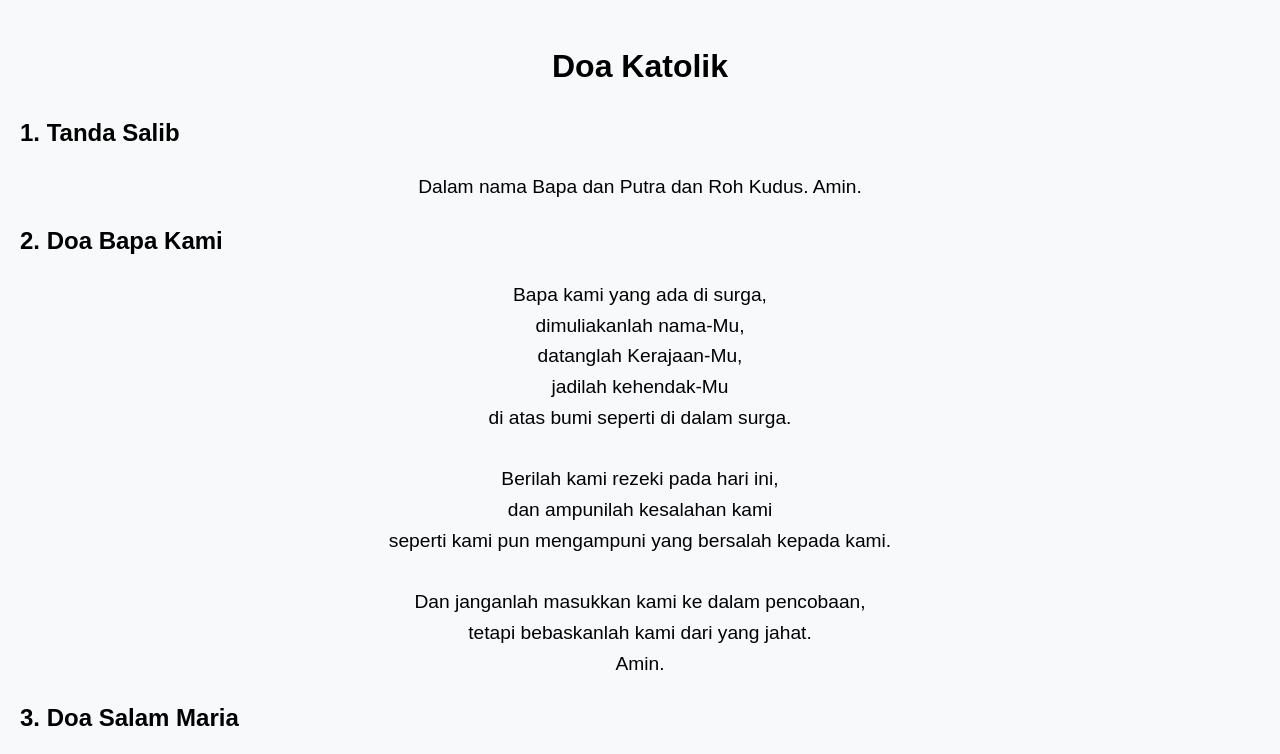
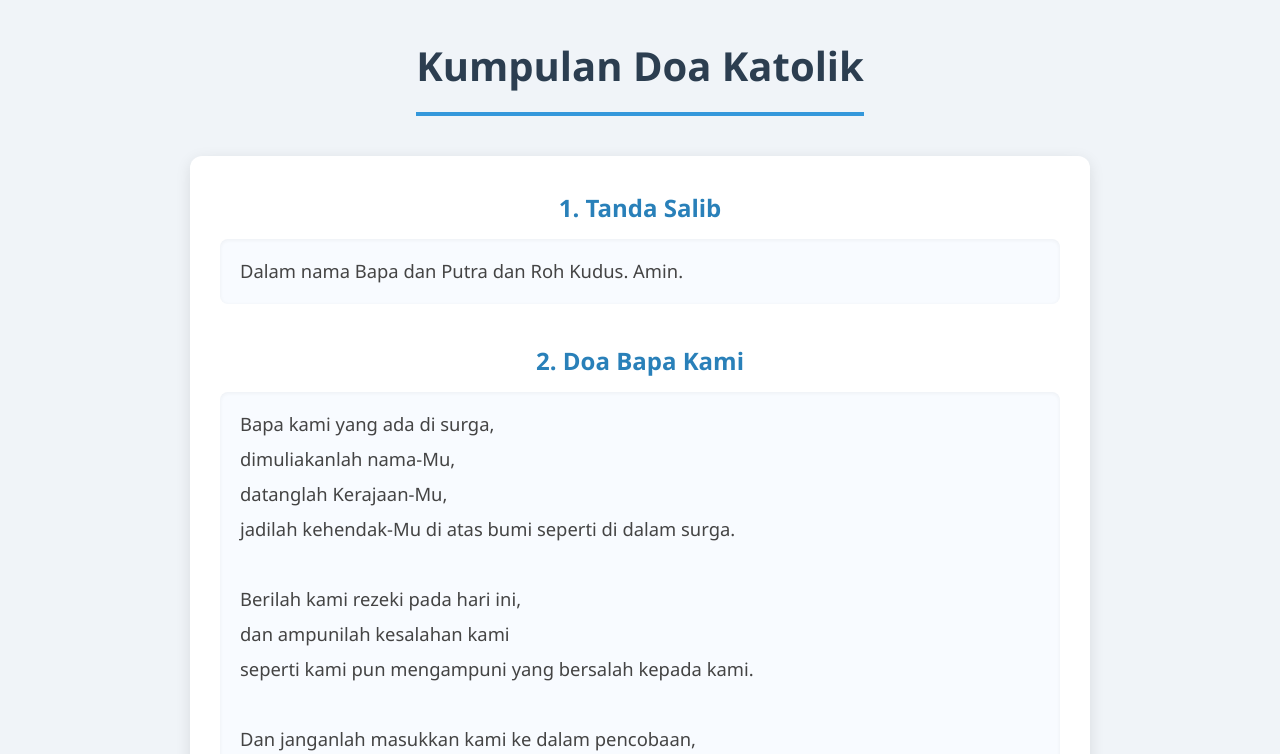
Before and after one commit to g3ng4sik/gereja, a plain HTML site: page doa.html in a window 1280 px wide. Shown: the top 754 px of the page. Drawn offline with Linux system fonts and the light colour scheme.

Commit message:
doa.html

```diff
--- a/doa.html
+++ b/doa.html
@@ -5,33 +5,95 @@
     <meta name="viewport" content="width=device-width, initial-scale=1.0">
     <title>Doa Katolik</title>
     <style>
+        /* Reset & base */
+        * {
+            margin: 0;
+            padding: 0;
+            box-sizing: border-box;
+        }
+
         body {
-            font-family: Arial, sans-serif;
-            line-height: 1.6;
-            background-color: #f8f9fa;
-            margin: 0;
+            font-family: 'Segoe UI', Tahoma, Geneva, Verdana, sans-serif;
+            background-color: #f0f4f8;
+            color: #333;
+            line-height: 1.8;
+            padding: 30px 20px;
+        }
+
+        header {
+            text-align: center;
+            margin-bottom: 40px;
+        }
+
+        header h1 {
+            font-size: 2.5rem;
+            color: #2c3e50;
+            border-bottom: 4px solid #3498db;
+            display: inline-block;
+            padding-bottom: 10px;
+        }
+
+        .container {
+            max-width: 900px;
+            margin: 0 auto;
+            background-color: #ffffff;
+            padding: 30px;
+            border-radius: 12px;
+            box-shadow: 0 4px 15px rgba(0,0,0,0.1);
+        }
+
+        section {
+            margin-bottom: 35px;
+        }
+
+        .prayer-title {
+            font-size: 1.5rem;
+            font-weight: 600;
+            color: #2980b9;
+            margin-bottom: 10px;
+            text-align: center;
+        }
+
+        .prayer-text {
+            font-size: 1.15rem;
+            color: #444;
+            background-color: #f8fbff;
+            padding: 15px 20px;
+            border-radius: 8px;
+            line-height: 1.9;
+            box-shadow: inset 0 1px 4px rgba(0,0,0,0.05);
+        }
+
+        .prayer-text br {
+            line-height: 2;
+        }
+
+        @media (max-width: 600px) {
+            body {
+                padding: 20px 10px;
+            }
+
+            .container {
                 padding: 20px;
             }
-        h1, h2, p {
-            text-align: center;
+
+            .prayer-title {
+                font-size: 1.3rem;
             }
-        section {
-            margin-bottom: 20px;
+
+            .prayer-text {
+                font-size: 1rem;
             }
-        .prayer-title {
-            font-size: 1.5em;
-            font-weight: bold;
-            margin-bottom: 10px;
-        }
-        .prayer-text {
-            font-size: 1.2em;
         }
     </style>
 </head>
 <body>
 
-    <h1>Doa Katolik</h1>
+    <header>
+        <h1>Kumpulan Doa Katolik</h1>
+    </header>
 
+    <div class="container">
         <section>
             <div class="prayer-title">1. Tanda Salib</div>
             <p class="prayer-text">Dalam nama Bapa dan Putra dan Roh Kudus. Amin.</p>
@@ -43,13 +105,10 @@
                 Bapa kami yang ada di surga,<br>
                 dimuliakanlah nama-Mu,<br>
                 datanglah Kerajaan-Mu,<br>
-            jadilah kehendak-Mu<br>
-            di atas bumi seperti di dalam surga.<br><br>
-
+                jadilah kehendak-Mu di atas bumi seperti di dalam surga.<br><br>
                 Berilah kami rezeki pada hari ini,<br>
                 dan ampunilah kesalahan kami<br>
                 seperti kami pun mengampuni yang bersalah kepada kami.<br><br>
-
                 Dan janganlah masukkan kami ke dalam pencobaan,<br>
                 tetapi bebaskanlah kami dari yang jahat.<br>
                 Amin.
@@ -62,7 +121,6 @@
                 Salam Maria, penuh rahmat, Tuhan sertamu,<br>
                 terpujilah engkau di antara wanita<br>
                 dan terpujilah buah tubuhmu, Yesus.<br><br>
-
                 Santa Maria, Bunda Allah,<br>
                 doakanlah kami yang berdosa ini,<br>
                 sekarang dan waktu kami mati.<br>
@@ -82,9 +140,7 @@
         <section>
             <div class="prayer-title">5. Aku Percaya (Syahadat Para Rasul)</div>
             <p class="prayer-text">
-            Aku percaya akan Allah,<br>
-            Bapa yang Mahakuasa, Pencipta langit dan bumi.<br><br>
-
+                Aku percaya akan Allah, Bapa yang Mahakuasa, Pencipta langit dan bumi.<br><br>
                 Dan akan Yesus Kristus, Putra-Nya yang tunggal, Tuhan kita,<br>
                 yang dikandung dari Roh Kudus, dilahirkan oleh Perawan Maria;<br>
                 yang menderita sengsara dalam pemerintahan Pontius Pilatus,<br>
@@ -93,7 +149,6 @@
                 pada hari ketiga bangkit dari antara orang mati;<br>
                 yang naik ke surga, duduk di sebelah kanan Allah Bapa yang Mahakuasa;<br>
                 dari situ Ia akan datang mengadili orang hidup dan mati.<br><br>
-
                 Aku percaya akan Roh Kudus,<br>
                 Gereja Katolik yang kudus,<br>
                 persekutuan para kudus,<br>
@@ -103,6 +158,7 @@
                 Amin.
             </p>
         </section>
+    </div>
 
 </body>
 </html>
```
Lines whose indentation alone changed are shown as unchanged.
